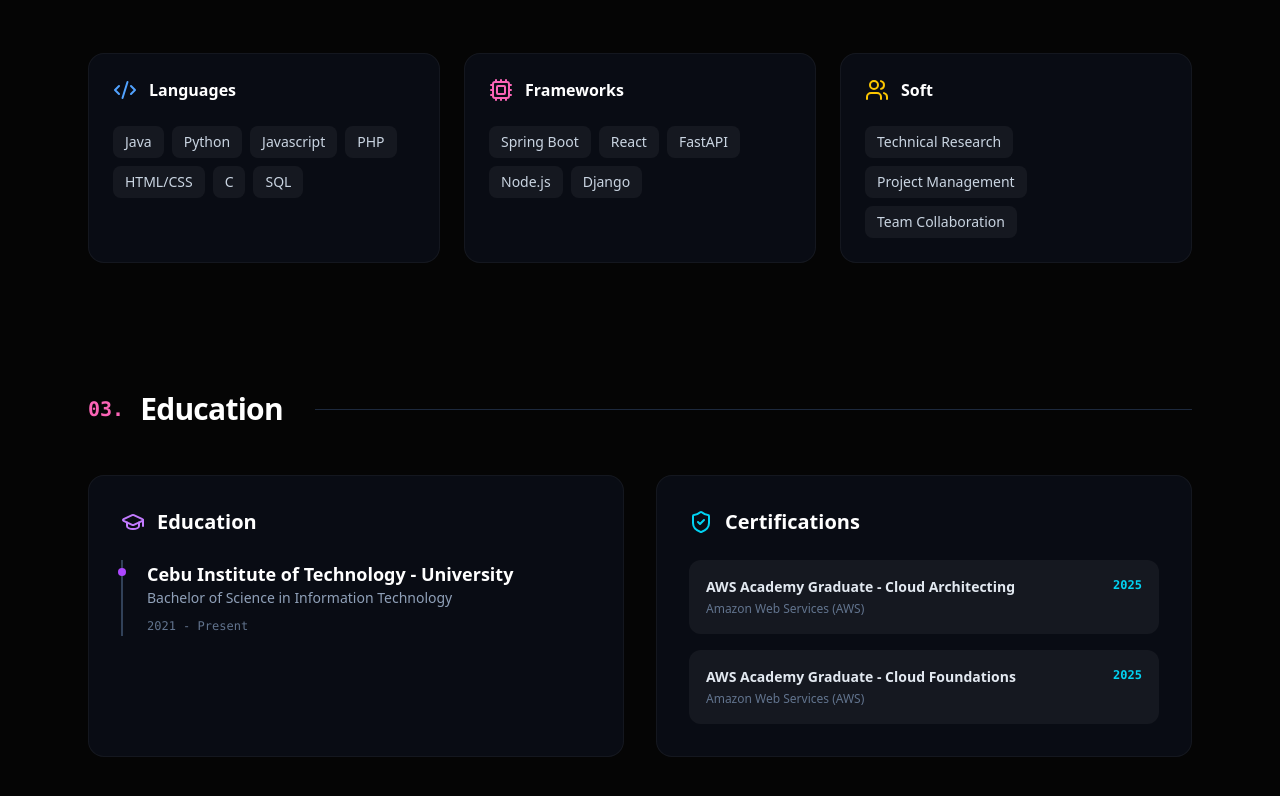
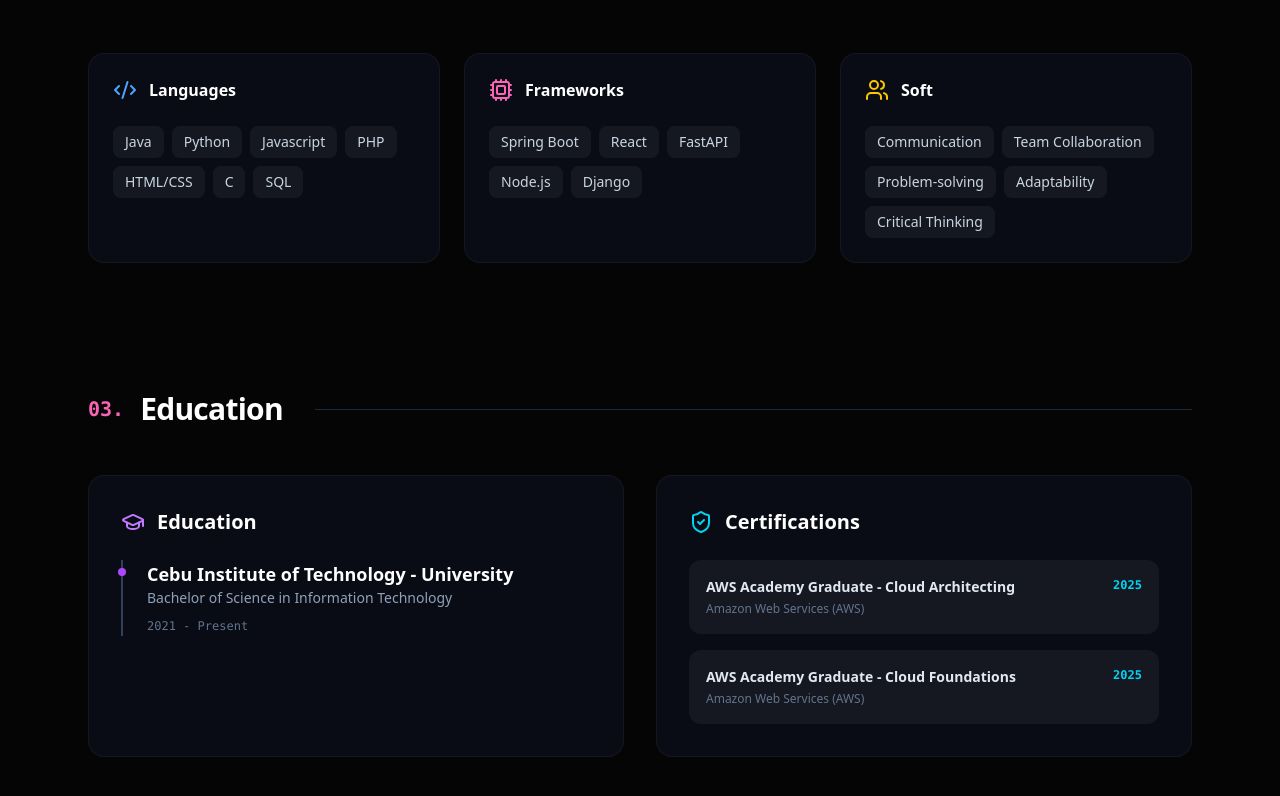
Before and after one commit to sytrusz/nathan-portfolio, a React (Vite) app: page / in a window 1280 px wide. Shown: the part 2945-3741 px from the top of the page. Built offline with nearby package versions, Linux system fonts and the light colour scheme.

Commit message:
update design

```diff
--- a/src/data/projects.js
+++ b/src/data/projects.js
@@ -30,7 +30,7 @@ export const education = [
 export const skills = {
   languages: ["Java", "Python", "Javascript", "PHP", "HTML/CSS", "C", "SQL"],
   frameworks: ["Spring Boot", "React", "FastAPI", "Node.js", "Django"],
-  soft: ["Technical Research", "Project Management", "Team Collaboration"]
+  soft: ["Communication", "Team Collaboration", "Problem-solving", "Adaptability", "Critical Thinking"]
 };
 
 export const projects = [
```
